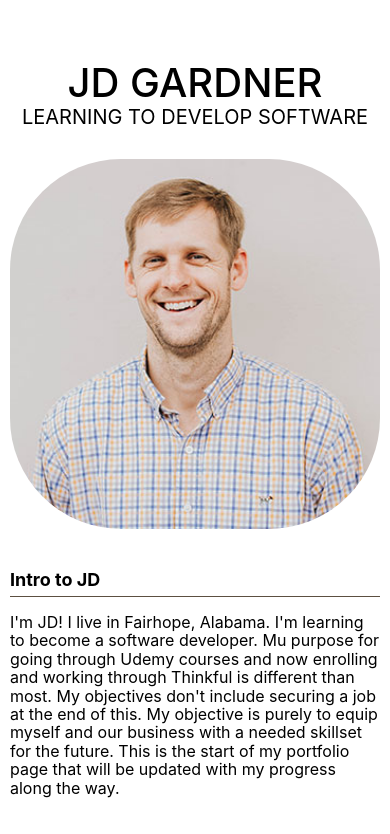
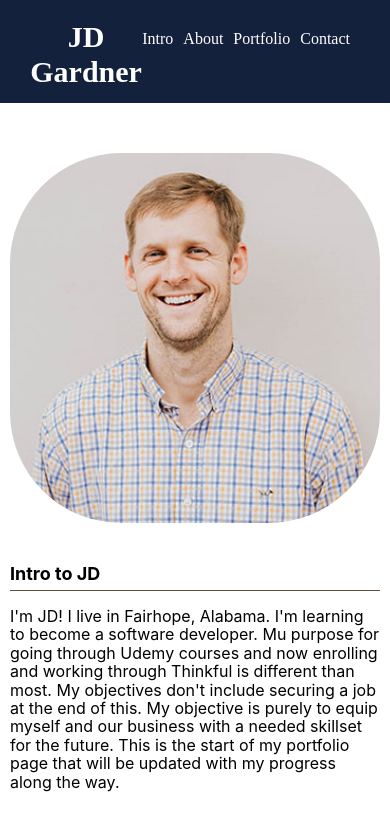
Before and after one commit to jdgardner251/starting-your-portfolio, a plain HTML site: page index.html in a window 390 px wide. Shown: the top 834 px of the page. Drawn offline with nearby package versions, Linux system fonts and the light colour scheme; a script that the page names is missing.

Commit message:
Adding Navigation and Contact form
Added responsive navigation and an functioning contact form.

```diff
--- a/index.html
+++ b/index.html
@@ -2,7 +2,7 @@
 <html>
   <head>
     <meta charset="utf-8">
-    <meta name="viewport" content=content="width=device-width, initial-scale=1">
+    <meta name="viewport" content="width=device-width, initial-scale=1">
     <title>JD Gardner: Software Developer</title>
     <link rel="stylesheet" href="https://cdnjs.cloudflare.com/ajax/libs/normalize/5.0.0/normalize.min.css" />
     <link href="style.css" rel="stylesheet" type="text/css" />
@@ -10,12 +10,21 @@
   </head>
   <body>
 
-<!-- Within this page I'm going to have 4 section.  Intro, About, Contact, and Projects section -->
+<!-- Within this page I'm going to have a header and  4 sections.  Intro, About, Contact, and Projects section -->
+<header>
+  <h1>JD Gardner</h1>
+  	<nav>
+			<ul id="menu" class="the-ul">
+				<li><a href="#intro">Intro</a></li>
+				<li><a href="#about">About</a></li>
+				<li><a href="#portfolio">Portfolio</a></li>
+				<li><a href="#contact">Contact</a></li>
+			</ul>
+		</nav>
+</header>
 
     <main>
-      <h1>JD Gardner</h1>
-      <h2>Learning to Develop Software</h2>
-      <section>
+      <section id="intro">
         <!-- use group and item classes to allow for flexbox and media queries -->
         <div class="group">
           <div class="item">
@@ -30,7 +39,7 @@
       </section>
 
 
-      <section>
+      <section id="about">
         <h3>About Me</h3>
         <!-- use group and item classes to allow for flexbox and media queries -->
         <div class="group">
@@ -63,24 +72,8 @@
         </div>
       </section>
 
-      <!-- Using a contact ID as I think its the only contact section...and will help style some of the icons. -->
-      <section id="contact">
-        <!-- use group and item classes to allow for flexbox and media queries -->
-        <h3>Contact</h3>
-        <div class="group bg-primary">
-          <div class="item">
-            <a href=""><i class=" big-icon far fa-envelope"></i></a>
-          </div>
-          <div class="item">
-            <a href=""><i class=" big-icon fab fa-twitter"></i></a>
-          </div>
-          <div class="item">
-            <a href=""><i class=" big-icon fab fa-github"></i></a>
-          </div>
-        </div>
-      </section>
 
-      <section>
+      <section id="portfolio">
         <h3>Projects</h3>
         <!-- use group and item classes to allow for flexbox and media queries -->
         <div class="group">
@@ -117,6 +110,42 @@
 
       </section>
 
+       <!-- Using a contact ID as I think its the only contact section...and will help style some of the icons. -->
+      <section id="contact">
+        <!-- use group and item classes to allow for flexbox and media queries -->
+        <h3>Contact</h3>
+        <div class="group bg-primary">
+          <div class="item">
+            <a href=""><i class=" big-icon far fa-envelope"></i></a>
+          </div>
+          <div class="item">
+            <a href=""><i class=" big-icon fab fa-twitter"></i></a>
+          </div>
+          <div class="item">
+            <a href=""><i class=" big-icon fab fa-github"></i></a>
+          </div>
+        </div>
+         <div class="group">
+           <div class="item">
+               <form action="https://formspree.io/moqkbkjz" method="POST">
+          <label for="user-name">Name:</label>
+          <input id="user-name" type="text" name="name">
+
+          <label for="user-email">Email:</label>
+          <input id="user-email" type="text" name="email">
+
+          <label for="user-message">Message:</label>
+          <textarea id="user-message" name="message"></textarea>
+          <button type="submit">Submit</button>
+        </form>
+
+           </div>
+
+          </div>
+
+      </section>
+
+
 
     </main>
 
--- a/style.css
+++ b/style.css
@@ -1,8 +1,49 @@
 
 /* General Styling */
+body {
+  margin: 0;
+}
+
+header {
+  margin-bottom: 30px;
+  background-color: #14213d;
+  color: #ffffff;
+}
+header h1 {
+  font-size: 52px;
+  color: #fff;
+  text-align: center;
+  margin: 0;
+  padding-top: 20px;
+}
+/* ---  Navigation --- */
+
+header nav {
+  display: flex;
+  flex-direction: row;
+  justify-content: center;
+}
+
+header nav ul {
+  display: flex;
+  flex-direction: row;
+  padding-left: 0;
+  list-style: none;
+}
+
+header nav ul li a {
+  color: #fff;
+  text-decoration: none;
+  padding: 0 10px 0 0;
+}
+
+header nav ul li:last-child a {
+  margin-right: 0;
+}
+
 
 main {
-  margin-top: 60px;
+  margin-top: 40px;
   font-family: -apple-system, BlinkMacSystemFont, 'Segoe UI', Roboto, Oxygen, Ubuntu, Cantarell, 'Open Sans', 'Helvetica Neue', sans-serif;
 }
 
@@ -15,22 +56,6 @@ footer {
 
 main img {
   border-radius: 30%;
-}
-
-main h1 {
-  margin: 0 10px;
-  text-align: center;
-  font-size: 40px;
-  font-weight: 500;
-  text-transform: uppercase;
-}
-
-main h2 {
-  margin: 0 0 20px 0;
-  font-size: 20px;
-  font-weight: 400;
-  text-align: center;
-  text-transform: uppercase;
 }
 
 main h3 {
@@ -67,6 +92,10 @@ main h4 {
   color: #3a86ff;
 }
 
+.item-double {
+  flex: 2;
+}
+
 #contact {
   text-align: center;
 }
@@ -93,7 +122,7 @@ main h4 {
   margin: 10px;
 }
 
-/* Groups & Items  (Desktop) */
+/* Groups - Items - Header  (Desktop) */
 
 @media all and (min-width: 700px) {
   section {
@@ -104,3 +133,42 @@ main h4 {
     flex-direction: row;
   }
 }
+
+  header {
+    display: flex;
+    justify-content: space-between;
+    padding: 0 30px;
+  }
+
+  header h1 {
+    font-size: 30px;
+    margin: 14px 0;
+    padding-top: 6px;
+  }
+
+  header nav {
+    margin-top: 14px;
+  }
+
+  header nav ul li a:hover {
+    color: #bdbdbd;
+  }
+}
+
+
+/* ---  Contact Form Design --- */
+
+form {
+  padding-right: 6px;
+  /* Fixed small sizing issue on the right */
+}
+
+form input,
+form textarea {
+  width: 100%;
+  margin-bottom: 20px;
+}
+
+form textarea {
+  height: 160px;
+}
```
